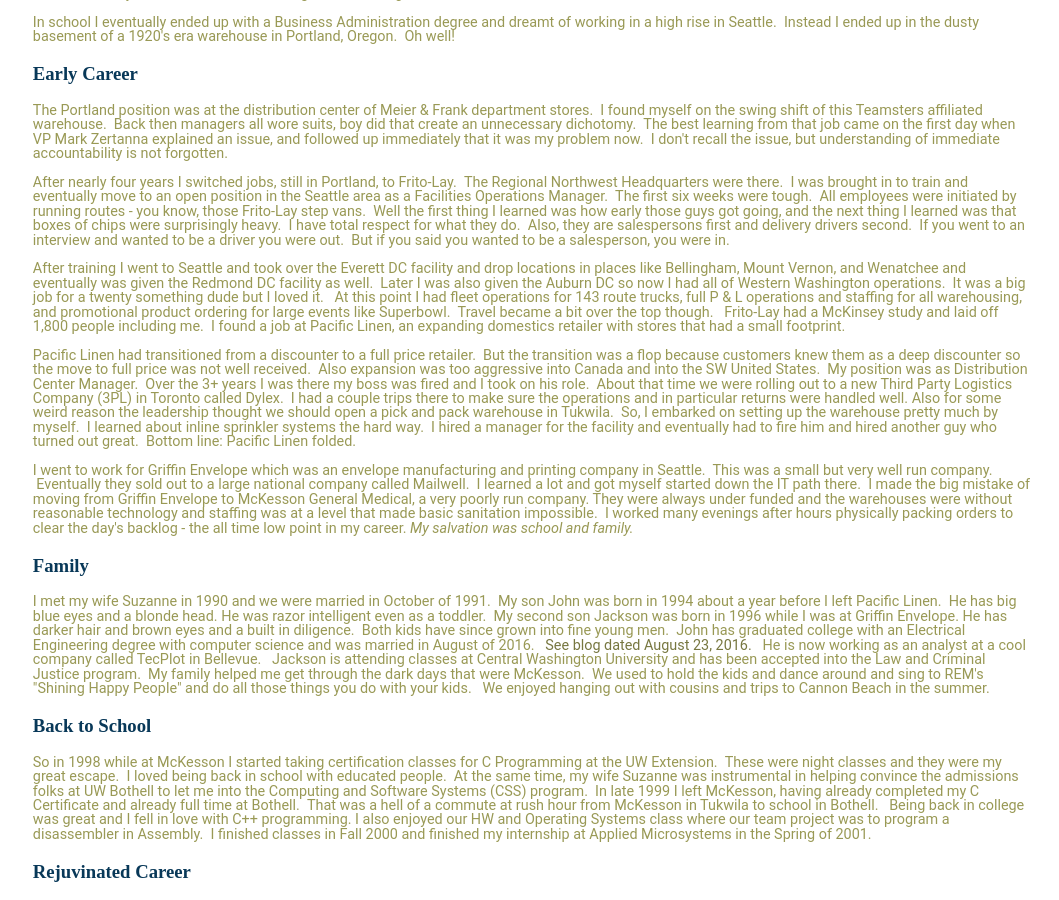
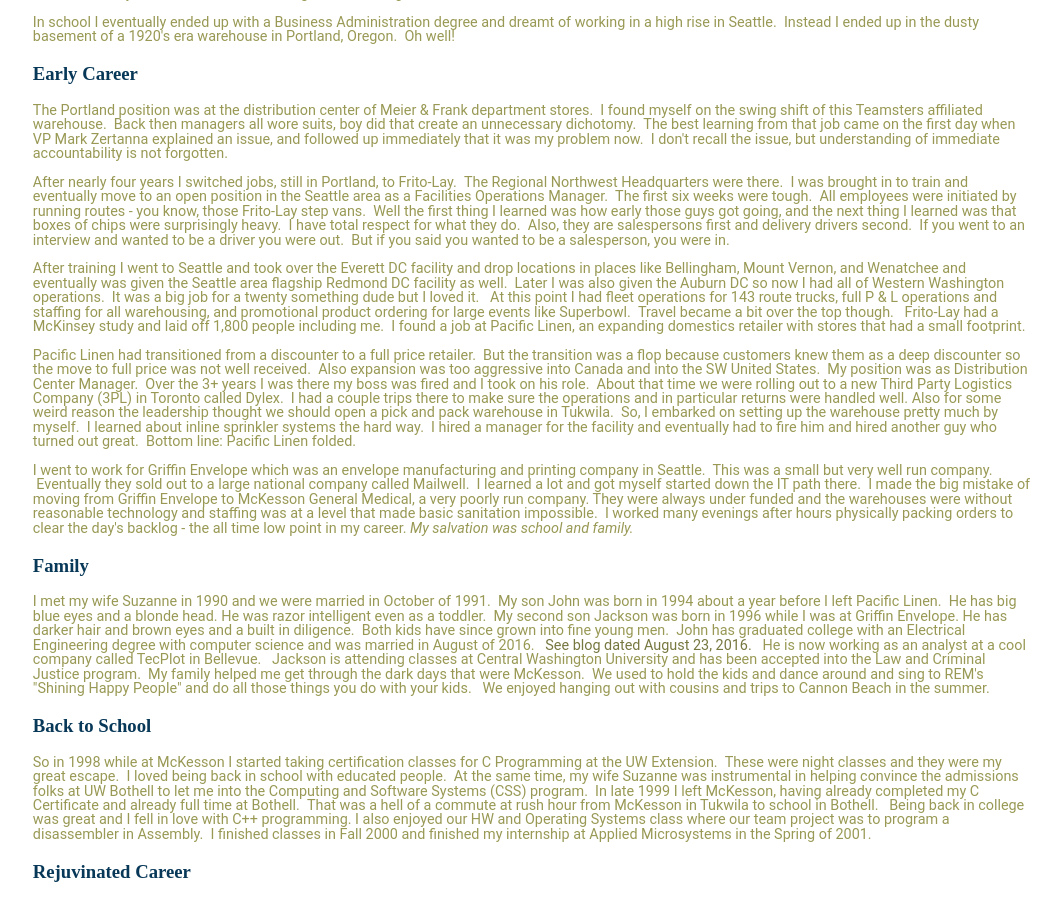
Before and after one commit to mo4dawg/mo4dawg.github.io, a Jekyll site: the page built from about/index.html, in a window 1280 px wide and 900 px high, scrolled down 1395 px. Shown: the whole window, without its empty margins (108-1167 px from the left). Built offline with Jekyll 4.4.1, drawn with Linux system fonts in a browser that asks for light colours.

Commit message:
Update index.html

```diff
--- a/about/index.html
+++ b/about/index.html
@@ -44,7 +44,7 @@
 	<h3 style="color:#88884f"><a name="EarlyCareer">Early Career</a></h3>
 	<p style="color:#999955">The Portland position was at the distribution center of Meier & Frank department stores.&nbsp; I found myself on the swing shift of this Teamsters affiliated warehouse.  &nbsp;Back then managers all wore suits, boy did that create an unnecessary dichotomy.  &nbsp;The best learning from that job came on the first day when VP Mark Zertanna explained an issue, and followed up immediately that it was my problem now.  &nbsp;I don't recall the issue, but understanding of immediate accountability is not forgotten. </p>
 	<p style="color:#999955">After nearly four years I switched jobs, still in Portland, to Frito-Lay. &nbsp;The Regional Northwest Headquarters were there. &nbsp;I was brought in to train and eventually move to an open position in the Seattle area as a Facilities Operations Manager. &nbsp;The first six weeks were tough. &nbsp;All employees were initiated by running routes - you know, those Frito-Lay step vans. &nbsp;Well the first thing I learned was how early those guys got going, and the next thing I learned was that boxes of chips were surprisingly heavy. &nbsp;I have total respect for what they do.  &nbsp;Also, they are salespersons first and delivery drivers second.&nbsp; If you went to an interview and wanted to be a driver you were out. &nbsp;But if you said you wanted to be a salesperson, you were in.</p>
-	<p style="color:#999955">After training I went to Seattle and took over the Everett DC facility and drop locations in places like Bellingham, Mount Vernon, and Wenatchee and eventually was given the Redmond DC facility as well.&nbsp; Later I was also given the Auburn DC so now I had all of Western Washington operations.&nbsp; It was a big job for a twenty something dude but I loved it. &nbsp; At this point I had fleet operations for 143 route trucks, full P & L operations and staffing for all warehousing, and promotional product ordering for large events like Superbowl.  &nbsp;Travel became a bit over the top though.  &nbsp; Frito-Lay had a McKinsey study and laid off 1,800 people including me. &nbsp;I found a job at Pacific Linen, an expanding domestics retailer with stores that had a small footprint.</p>
+	<p style="color:#999955">After training I went to Seattle and took over the Everett DC facility and drop locations in places like Bellingham, Mount Vernon, and Wenatchee and eventually was given the Seattle area flagship Redmond DC facility as well.&nbsp; Later I was also given the Auburn DC so now I had all of Western Washington operations.&nbsp; It was a big job for a twenty something dude but I loved it. &nbsp; At this point I had fleet operations for 143 route trucks, full P & L operations and staffing for all warehousing, and promotional product ordering for large events like Superbowl.  &nbsp;Travel became a bit over the top though.  &nbsp; Frito-Lay had a McKinsey study and laid off 1,800 people including me. &nbsp;I found a job at Pacific Linen, an expanding domestics retailer with stores that had a small footprint.</p>
 	<p style="color:#999955">Pacific Linen had transitioned from a discounter to a full price retailer.&nbsp; But the transition was a flop because customers knew them as a deep discounter so the move to full price was not well received. &nbsp;Also expansion was too aggressive into Canada and into the SW United States.&nbsp; My position was as Distribution Center Manager. &nbsp;Over the 3+ years I was there my boss was fired and I took on his role.&nbsp; About that time we were rolling out to a new Third Party Logistics Company (3PL) in Toronto called Dylex. &nbsp;I had a couple trips there to make sure the operations and in particular returns were handled well.  Also for some weird reason the leadership thought we should open a pick and pack warehouse in Tukwila. &nbsp;So, I embarked on setting up the warehouse pretty much by myself.&nbsp; I learned about inline sprinkler systems the hard way. &nbsp;I hired a manager for the facility and eventually had to fire him and hired another guy who turned out great. &nbsp;Bottom line: Pacific Linen folded. </p>
 	<p style="color:#999955">I went to work for Griffin Envelope which was an envelope manufacturing and printing company in Seattle.&nbsp; This was a small but very well run company.  &nbsp;Eventually they sold out to a large national company called Mailwell. &nbsp;I learned a lot and got myself started down the IT path there. &nbsp;I made the big mistake of moving from Griffin Envelope to McKesson General Medical, a very poorly run company.  They were always under funded and the warehouses were without reasonable technology and staffing was at a level that made basic sanitation impossible. &nbsp;I worked many evenings after hours physically packing orders to clear the day's backlog - the all time low point in my career.  <em>My salvation was school and family.</em> </p>
 	<h3 style="color:#88884f"><a href="https://mo4dawg.github.io/about/#top" name="Family">Family</a></h3>
```
